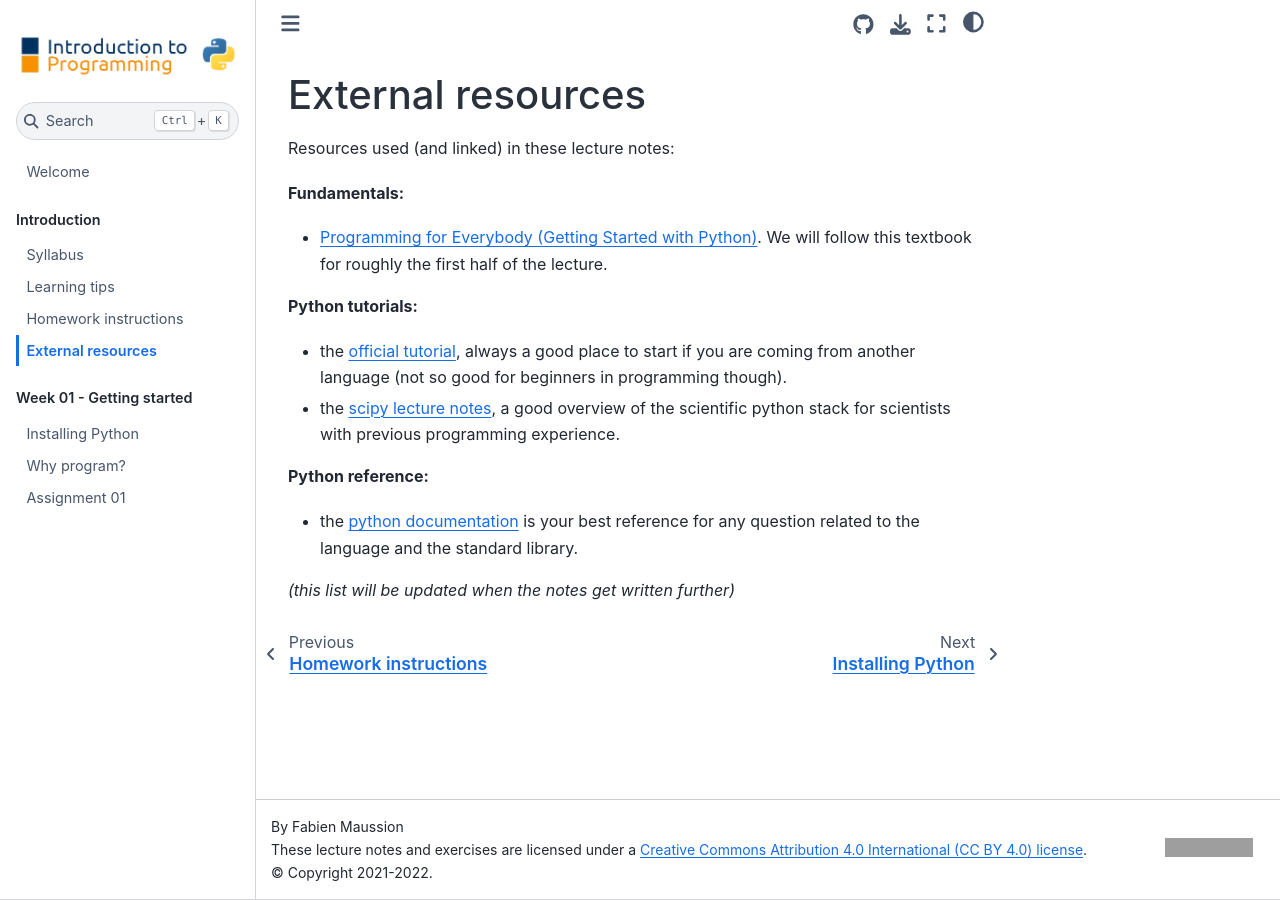
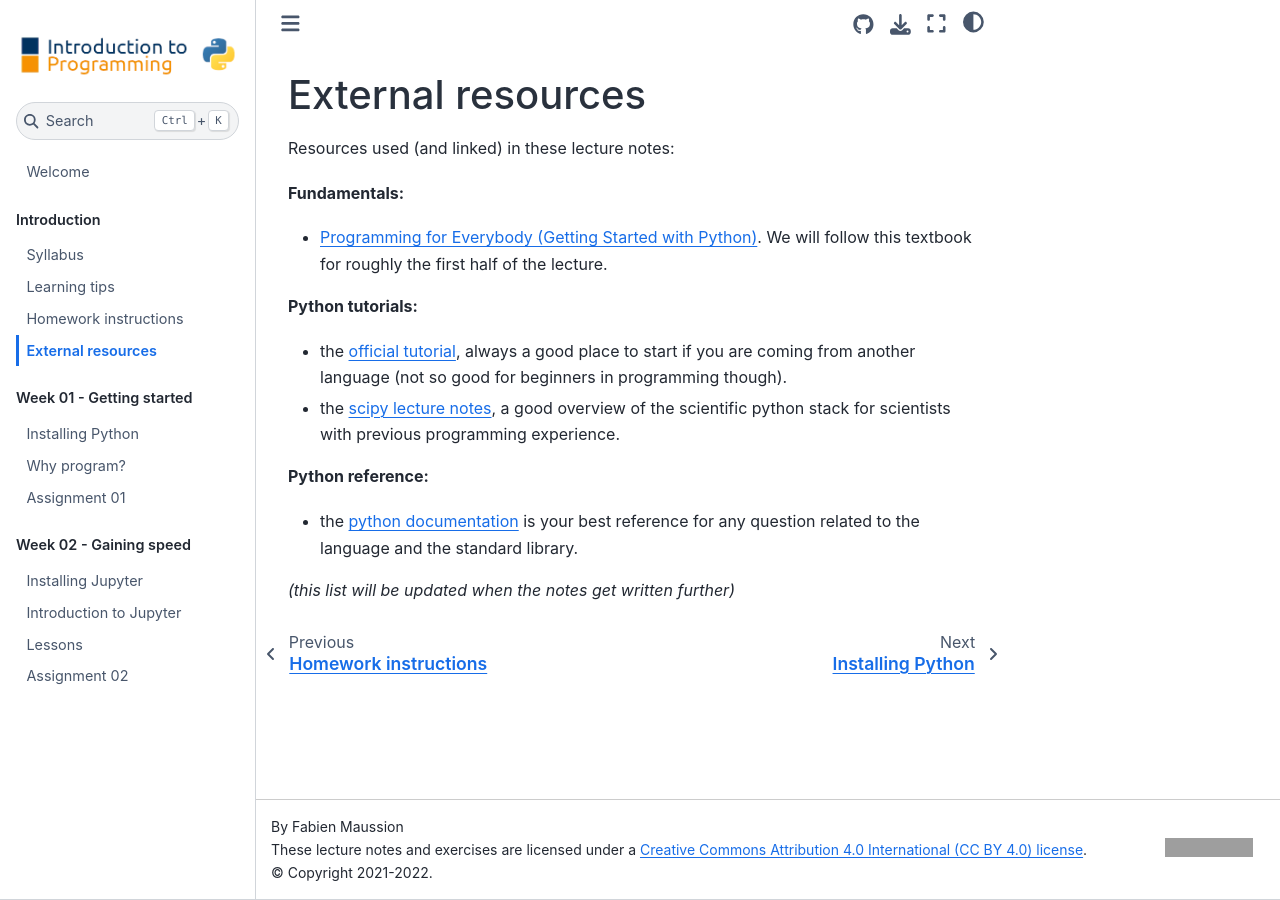
Before and after one commit to fmaussion/intro_to_programming, a Jupyter Book: the page built from book/references.md, in a window 1280 px wide. Built offline with Jupyter Book 1.0.4 settings and Sphinx 7.4.7 and the Sphinx Book theme 1.1.4, drawn with Linux system fonts in a browser that asks for light colours; part of the change alters nothing that is shown; grey boxes are pictures that could not be loaded.

Commit message:
new week

```diff
--- a/book/_toc.yml
+++ b/book/_toc.yml
@@ -15,12 +15,12 @@ parts:
     - file: week_01/01-Installation
     - file: week_01/02-Why-Program
     - file: week_01/03-Assignment
-  # - caption: Week 02 - Gaining speed
-  #   chapters:
-  #   - file: week_02/01-Install-jupyter
-  #   - file: week_02/02-Intro-jupyter
-  #   - file: week_02/03-Lessons
-  #   - file: week_02/04-Assignment
+  - caption: Week 02 - Gaining speed
+    chapters:
+    - file: week_02/01-Install-jupyter
+    - file: week_02/02-Intro-jupyter
+    - file: week_02/03-Lessons
+    - file: week_02/04-Assignment
   # - caption: Week 03 - Control flow
   #   chapters:
   #   - file: week_03/01-Intro-notebooks
```
